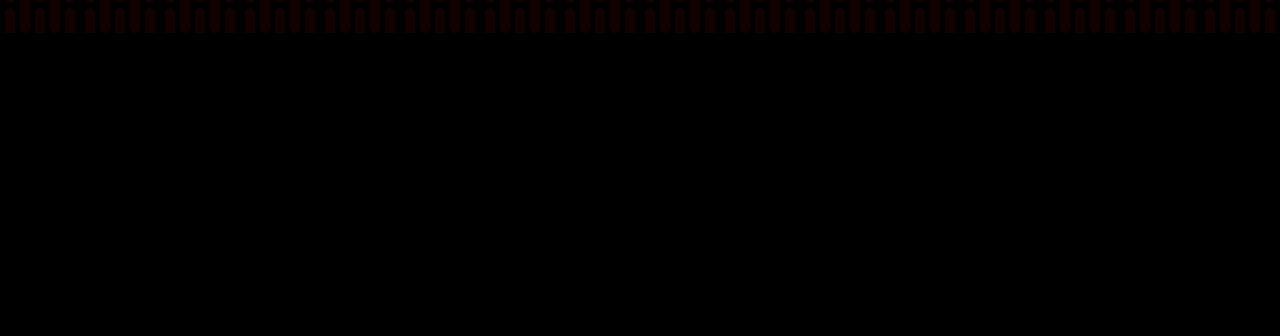
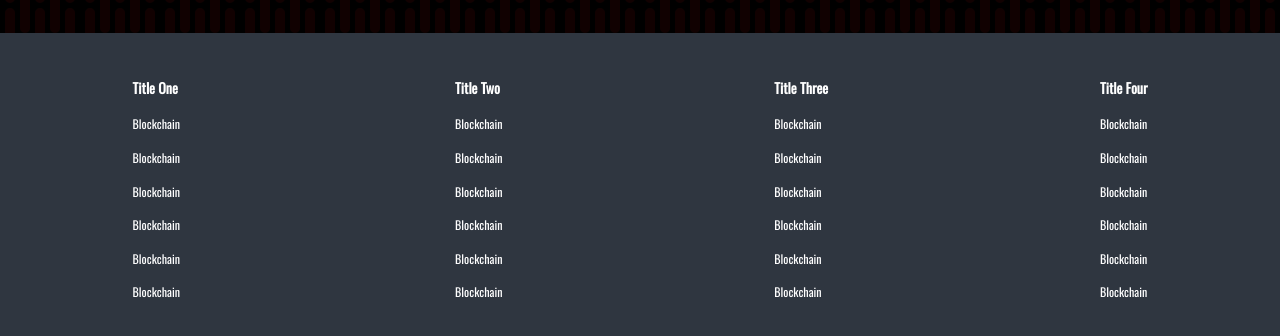
Before and after one commit to Omr30/techNews-html, a plain HTML site: page index.html in a window 1280 px wide. Shown: the part 2342-2678 px from the top of the page. Before the commit the page ends 2375 px from the top, so only its background shows below. Drawn offline with nearby package versions, Linux system fonts and the light colour scheme.

Commit message:
Add Footer Links and styled

```diff
--- a/index.html
+++ b/index.html
@@ -144,6 +144,114 @@
             </div>
         </section>
 
+
+
     </div>
+
+    <div class="footer-links">
+        <div class="footer-container">
+            <ul>
+                <li>
+                    <a href="#">
+                        <h3>Title One</h3>
+                    </a>
+                </li>
+                <li>
+                    <a href="#">Blockchain</a>
+                </li>
+                <li>
+                    <a href="#">Blockchain</a>
+                </li>
+                <li>
+                    <a href="#">Blockchain</a>
+                </li>
+                <li>
+                    <a href="#">Blockchain</a>
+                </li>
+                <li>
+                    <a href="#">Blockchain</a>
+                </li>
+                <li>
+                    <a href="#">Blockchain</a>
+                </li>
+            </ul>
+            <ul>
+                <li>
+                    <a href="#">
+                        <h3>Title Two</h3>
+                    </a>
+                </li>
+                <li>
+                    <a href="#">Blockchain</a>
+                </li>
+                <li>
+                    <a href="#">Blockchain</a>
+                </li>
+                <li>
+                    <a href="#">Blockchain</a>
+                </li>
+                <li>
+                    <a href="#">Blockchain</a>
+                </li>
+                <li>
+                    <a href="#">Blockchain</a>
+                </li>
+                <li>
+                    <a href="#">Blockchain</a>
+                </li>
+            </ul>
+            <ul>
+                <li>
+                    <a href="#">
+                        <h3>Title Three</h3>
+                    </a>
+                </li>
+                <li>
+                    <a href="#">Blockchain</a>
+                </li>
+                <li>
+                    <a href="#">Blockchain</a>
+                </li>
+                <li>
+                    <a href="#">Blockchain</a>
+                </li>
+                <li>
+                    <a href="#">Blockchain</a>
+                </li>
+                <li>
+                    <a href="#">Blockchain</a>
+                </li>
+                <li>
+                    <a href="#">Blockchain</a>
+                </li>
+            </ul>
+            <ul>
+                <li>
+                    <a href="#">
+                        <h3>Title Four</h3>
+                    </a>
+                </li>
+                <li>
+                    <a href="#">Blockchain</a>
+                </li>
+                <li>
+                    <a href="#">Blockchain</a>
+                </li>
+                <li>
+                    <a href="#">Blockchain</a>
+                </li>
+                <li>
+                    <a href="#">Blockchain</a>
+                </li>
+                <li>
+                    <a href="#">Blockchain</a>
+                </li>
+                <li>
+                    <a href="#">Blockchain</a>
+                </li>
+            </ul>
+        </div>
+    </div>
+
 </body>
 </html>
--- a/style.css
+++ b/style.css
@@ -191,3 +191,27 @@ hr {
 .links a i {
     font-size: 3rem;
 }
+
+/* Footer Links */
+.footer-links {
+    background: #2f3640;
+    color:  #616161;
+    font-size: 12px;
+    padding: 35px 0;
+}
+
+.footer-container {
+    display: grid;
+    grid-template-columns: repeat(4, 1fr);
+    gap: 10px;
+    align-items: flex-start;
+    justify-content: center;
+}
+
+.footer-container ul {
+    margin: 0 auto;
+}
+
+.footer-container ul li {
+    line-height: 2.8;
+}
```
